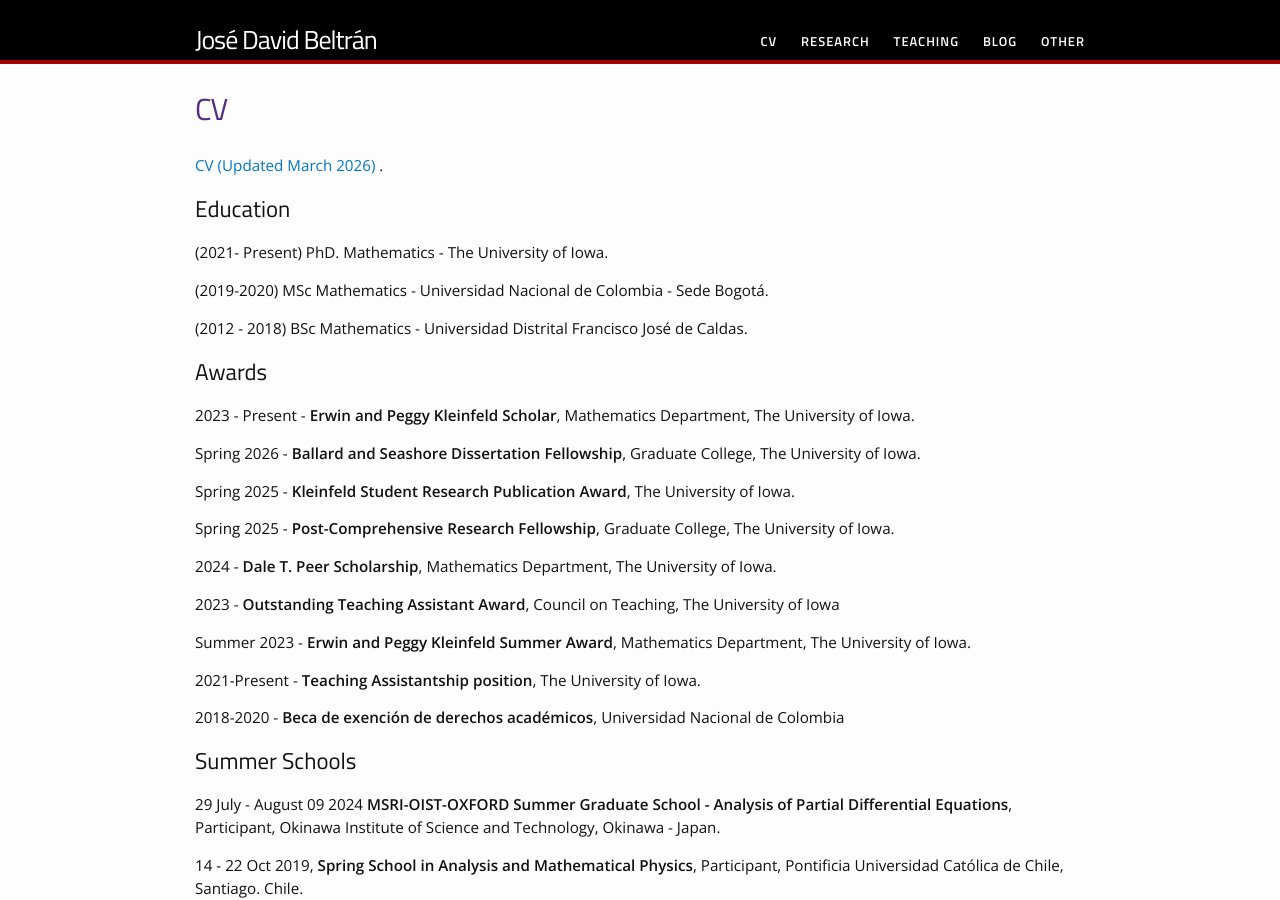
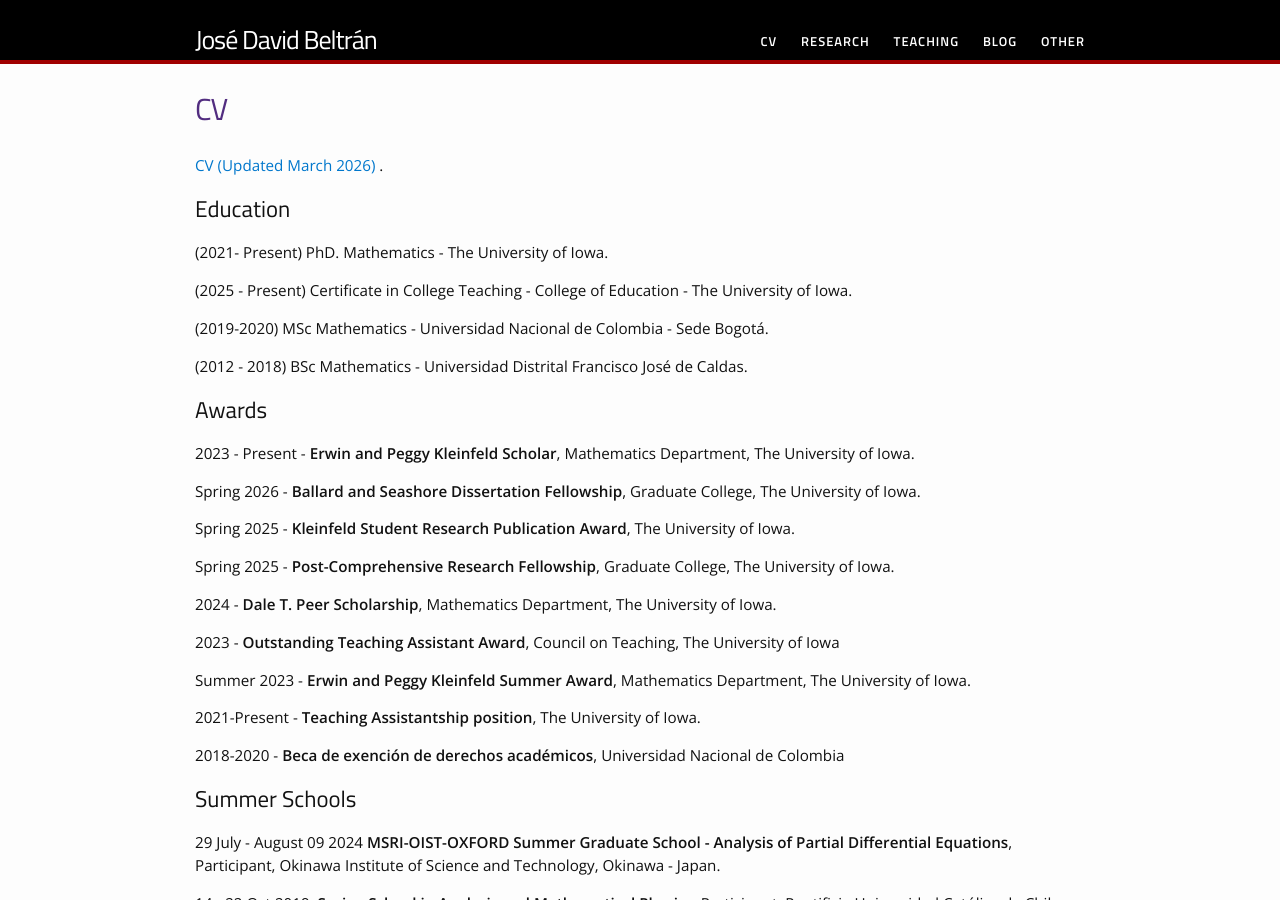
Before and after one commit to jdavidbel/jdavidbel.github.io, a Jekyll site: the page built from cv.md, in a window 1280 px wide and 900 px high. Built offline with Jekyll 4.4.1, drawn with Linux system fonts in a browser that asks for light colours.

Commit message:
Update cv.md

```diff
--- a/cv.md
+++ b/cv.md
@@ -8,6 +8,8 @@ permalink: /cv/
 [CV (Updated March 2026) ](https://iowa-my.sharepoint.com/:b:/g/personal/jdbeltranlizarazo_uiowa_edu/IQCNKZTeNG3NTpDdPWkcJD6wAaOrfwhZ1uy7nt4RKJ7wyHA?e=uRbull).
 ## Education
 (2021- Present) PhD. Mathematics - The University of Iowa.
+
+(2025 - Present) Certificate in College Teaching - College of Education - The University of Iowa.
 
 (2019-2020) MSc Mathematics - Universidad Nacional de Colombia - Sede Bogotá.
 
```
